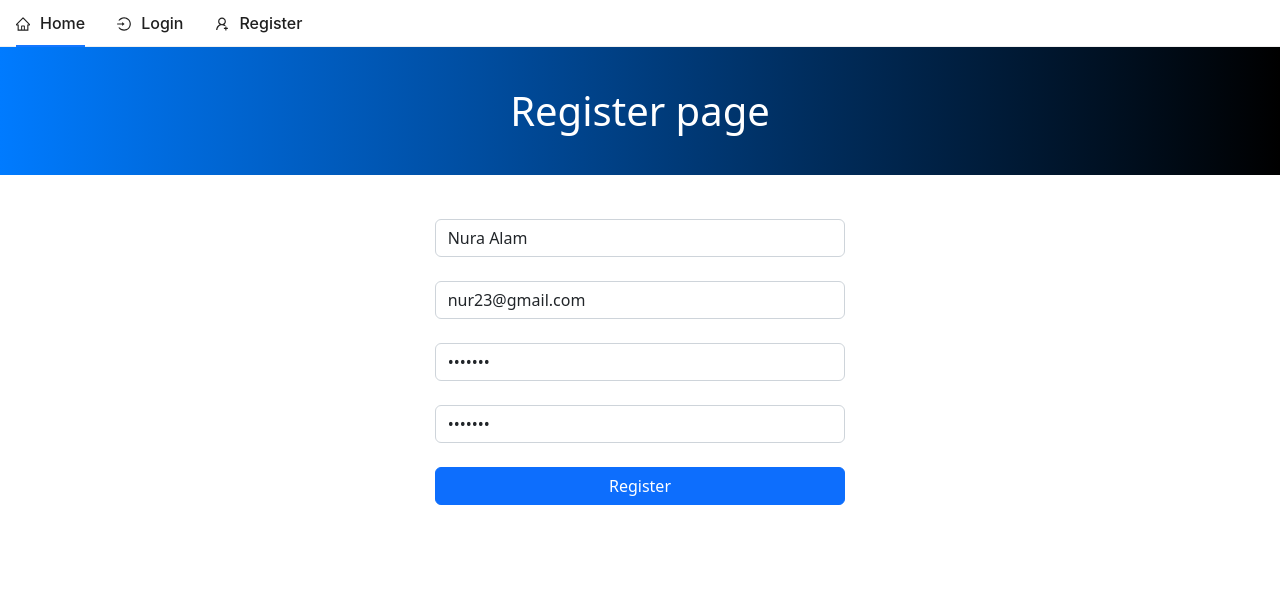
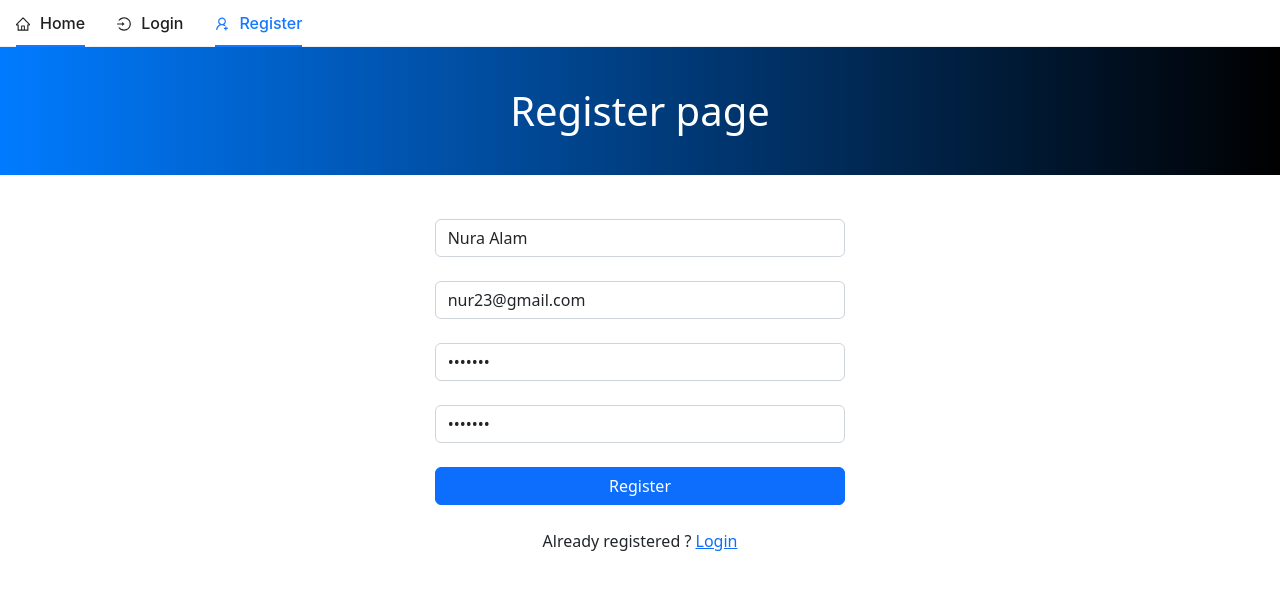
Before and after one commit to Nuralam30/next-cookie-based-auth, a Next.js app in the folder client/: page /register in a window 1280 px wide. Shown: the top 590 px of the page. Built offline with nearby package versions, Linux system fonts and the light colour scheme.

Commit message:
nav active item link selected

```diff
--- a/client/components/TopNav.js
+++ b/client/components/TopNav.js
@@ -1,4 +1,5 @@
 
+import { useState, useEffect } from 'react';
 import { Menu } from 'antd';
 import Link from 'next/link';
 import { HomeOutlined, LoginOutlined, UserAddOutlined } from '@ant-design/icons';
@@ -6,17 +7,33 @@ import { HomeOutlined, LoginOutlined, UserAddOutlined } from '@ant-design/icons'
 const { Item } = Menu; // Menu.Item
 
 const TopNav = () => {
+    const [current, setCurrent] = useState("");
+
+    useEffect(() => {
+        process.browser && setCurrent(window.location.pathname)
+        console.log(window.location.pathname)
+    }, [process.browser && window.location.pathname])
+
     return (
-        <Menu mode='horizontal'>
-            <Item icon={<HomeOutlined />}>
+        <Menu mode='horizontal' selectedKeys={[current]}>
+            <Item
+            key='/'
+            onClick={e => setCurrent(e.key)}
+            icon={<HomeOutlined />}>
                 <Link href='/'>Home</Link>
             </Item>
 
-            <Item icon={<LoginOutlined />}>
+            <Item
+            key='/login'
+            onClick={e => setCurrent(e.key)}
+            icon={<LoginOutlined />}>
                 <Link href='/login'>Login</Link>
             </Item>
 
-            <Item icon={<UserAddOutlined />}>
+            <Item
+            key='/register'
+            onClick={e => setCurrent(e.key)}
+            icon={<UserAddOutlined />}>
                 <Link href='/register'>Register</Link>
             </Item>
         </Menu>
--- a/client/pages/login.js
+++ b/client/pages/login.js
@@ -1,4 +1,5 @@
 import React, { useState } from 'react';
+import Link from 'next/link';
 
 const Login = () => {
 
@@ -37,6 +38,7 @@ const Login = () => {
 
                     <button className='btn w-100 btn-primary'>Login</button>
                 </form>
+                <p className="text-center pt-4">Not registered ? <Link href='/register'>Register</Link></p>
             </div>
         </div>
     );
--- a/client/pages/register.js
+++ b/client/pages/register.js
@@ -2,6 +2,7 @@ import React, { useState } from 'react';
 import axios from 'axios';
 import { toast } from 'react-toastify';
 import { SyncOutlined } from '@ant-design/icons';
+import Link from 'next/link';
 
 const Register = () => {
 
@@ -87,6 +88,7 @@ const Register = () => {
                         {loading ? <SyncOutlined spin /> : "Register" }
                     </button>
                 </form>
+                <p className="text-center pt-4">Already registered ? <Link href='/login'>Login</Link></p>
             </div>
         </div>
     );
```
